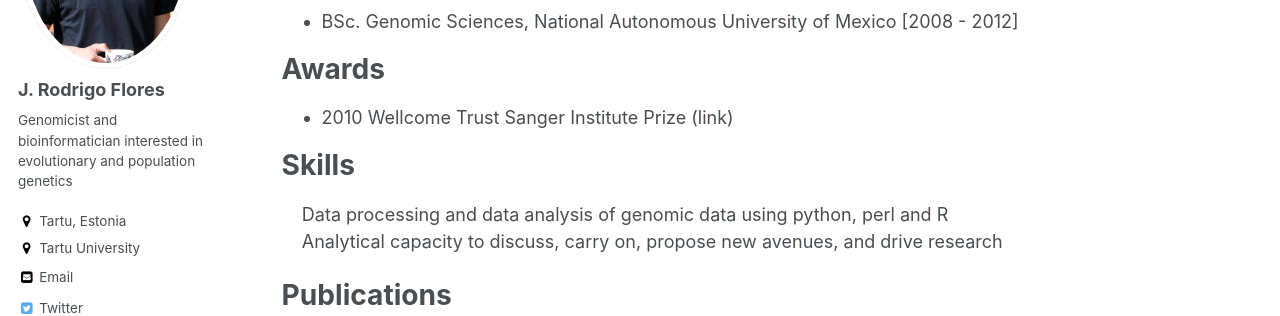
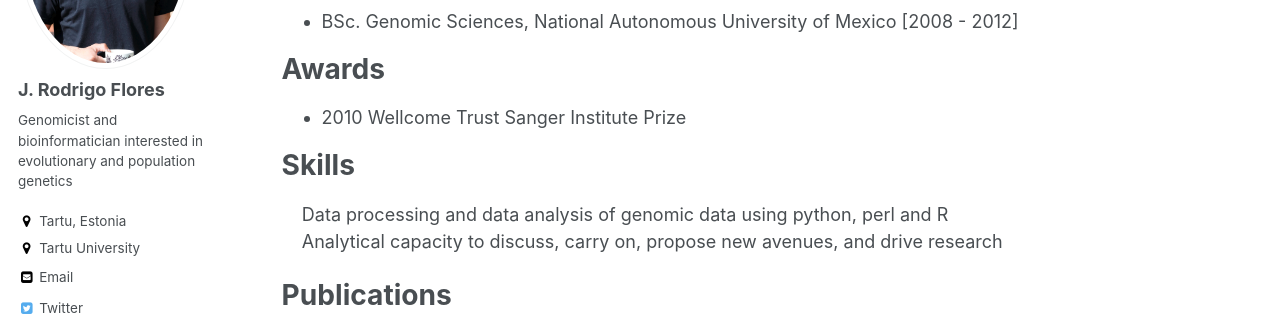
Before and after one commit to JRodrigoF/JRodrigoFlores.github.io, a Jekyll site: the page built from _pages/cv.md, in a window 1280 px wide and 900 px high, scrolled down 991 px. Shown: the part 210-526 px from the top of the window. Built offline with Jekyll 4.4.1, drawn with Linux system fonts in a browser that asks for light colours; some web fonts are replaced.

Commit message:
Update cv.md

```diff
--- a/_pages/cv.md
+++ b/_pages/cv.md
@@ -54,7 +54,7 @@ Education
 
 Awards
 ======
-* [2010 Wellcome Trust Sanger Institute Prize](https://www.sanger.ac.uk/about/study/sanger-institute-prize-competition) ([link](https://www.sanger.ac.uk/about/study/sanger-institute-prize-competition))
+* [2010 Wellcome Trust Sanger Institute Prize](https://www.sanger.ac.uk/about/study/sanger-institute-prize-competition)
 
 Skills
 ======
```
